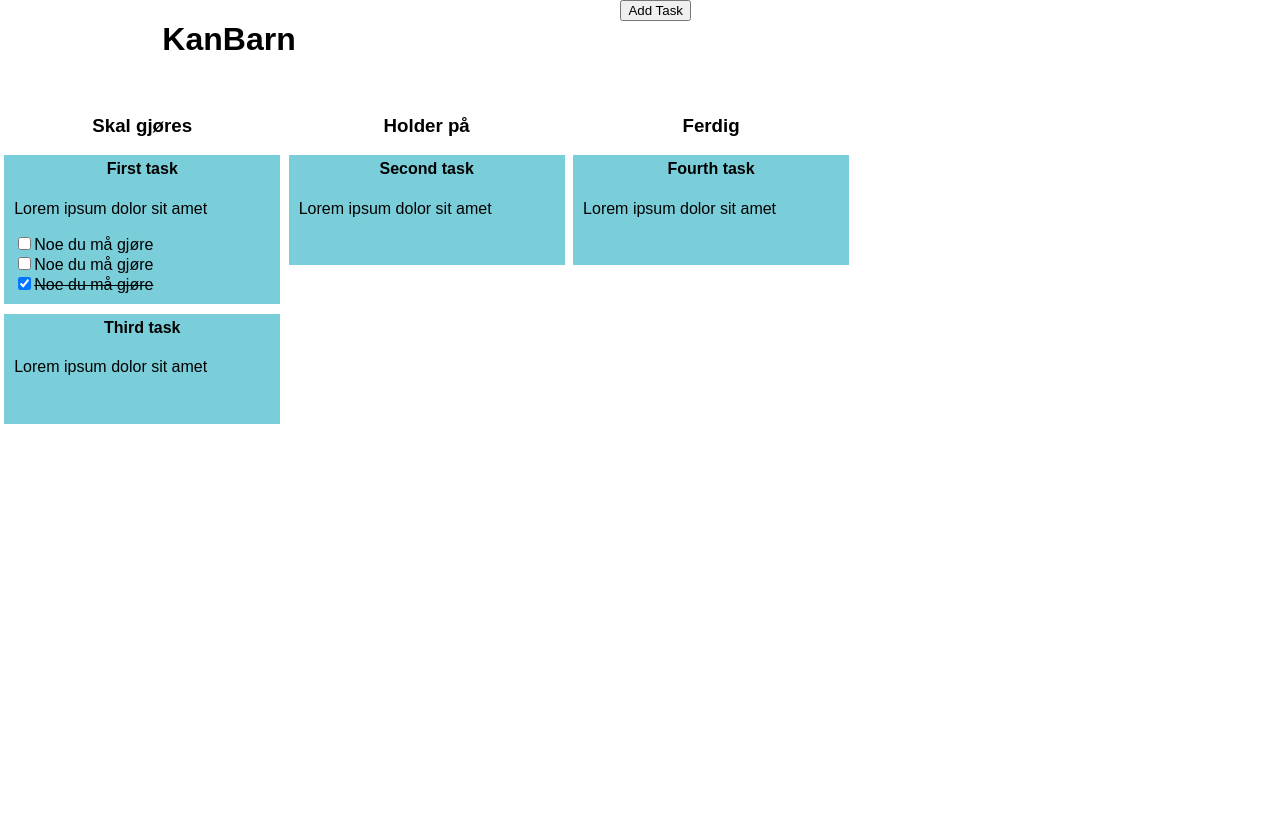
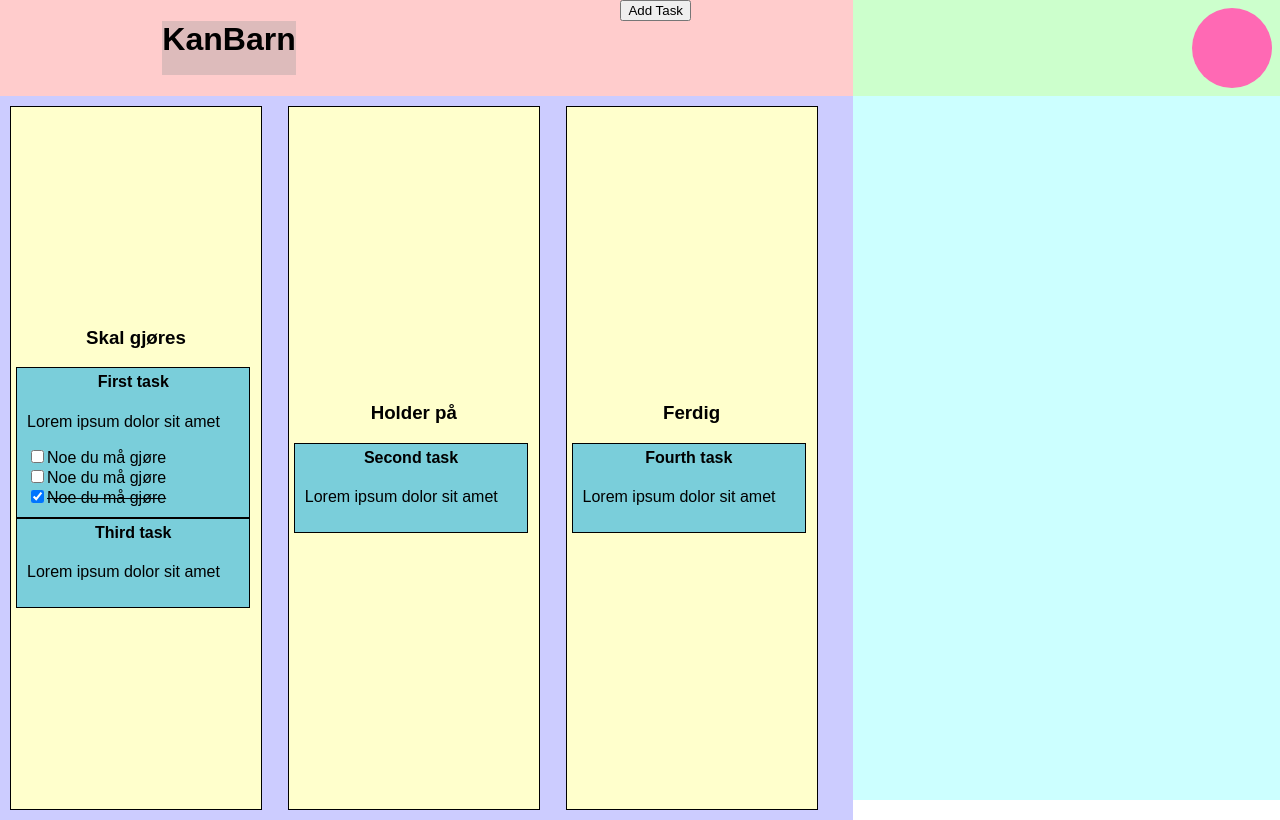
Before and after one commit to AWalterW/Gruppe22Repo, a plain HTML site: page index.html in a window 1280 px wide. Drawn offline with Linux system fonts and the light colour scheme.

Commit message:
Oppdatert struktur for HTML og CSS

```diff
--- a/css/functionalstyle.css
+++ b/css/functionalstyle.css
@@ -7,6 +7,7 @@ body {
     overflow: hidden;
 }
 
+/*A container for the grid areas, splits the page in 4 pieces*/
 #gridContainer {
     display: grid;
     grid-template-columns: 4fr 2fr;
@@ -16,43 +17,85 @@ body {
       "kanbanBox sidebar";
 }
 
+/******** HEADER (TOP LEFT) *********/
 header {
     grid-area: header;
     height: 12vh;
     display: flex;
     flex-direction: row;
     justify-content: space-around;
+    background-color: #FFCCCC;
   }
 
-  #sideheader {
-      grid-area: sideHeader;
-      height: 12vh;
-  }
+header h1{
+    background-color: #DDBBBB;
+}
 
-#sidebar {
+/********** SIDEHEADER(TOP RIGHT) *********/
+
+#sideHeader {
+    grid-area: sideHeader;
+    height: 12vh;
+    background-color: #CCFFCC;
+}
+
+/*A circle with a picture that represents you, with access to your personal profile*/
+#userBubble {
+    width: 10vh;
+    height: 10vh;
+    background-color: hotpink;
+    position: absolute;
+    top:8px;
+    right:8px;
+    border-radius: 50%;
+
+}
+
+/********** SIDEBAR (BOTTOM RIGHT) *********/
+
+#sideBar {
     grid-area: sidebar;
     height: 88vh;
-  }
+    background-color: #CCFFFF;
+}
+
+
+
+/********** KANBAN BOX (BOTTOM LEFT) ********/
 
 #kanbanBox {
     grid-area: kanbanBox;
     height: 88vh;
     display: grid;
+    padding: 10px 10px 10px 10px;
     grid-template-columns: 1fr 1fr 1fr;
     grid-template-rows: 100%;
+    background-color: #CCCCFF;
+    align-content: center;
 }
 
 #kanbanBox h3 {
     text-align: center;
 }
 
+/*Lists that will contain task cards*/
+.kanbanList {
+    background-color: #FFFFCC;
+    min-height: 80px;
+    width: 90%;
+    height:
+    padding: 2px 2px 2px 2px;
+    align-content: center;
+    border: solid 1px black;
+}
+
+/*Task cards that contain information about the task*/
 .taskCard {
-    width: 90%;
-    margin-top: 10px;
-    margin-left: auto;
-    margin-right: auto;
+    width: 85%;
+    border: solid black 1px;
+    margin: 0 5px 0 5px;
     padding: 10px;
-    min-height: 90px;
+    min-height: 20px;
     cursor: move;
 }
 
--- a/index.html
+++ b/index.html
@@ -20,18 +20,20 @@
             </div>
         </header>
 
-        <div id="sideHeader"></div>
+        <div id="sideHeader">
+            <div id="userBubble"></div>
+        </div>
 
-        <div id="sidebar"></div>
+        <div id="sideBar"></div>
         <div id="kanbanBox">
-            <div id="todo">
+            <div id="todo" class="kanbanList">
                 <h3>Skal gjøres</h3>
             </div>
-            <div id="doing">
+            <div id="doing" class="kanbanList">
                 <h3>Holder på</h3>
 
             </div>
-            <div id="completed">
+            <div id="completed" class="kanbanList">
                 <h3>Ferdig</h3>
             </div>
         </div>
```
Also changed, not shown: css/style.css (line endings or trailing spaces).
